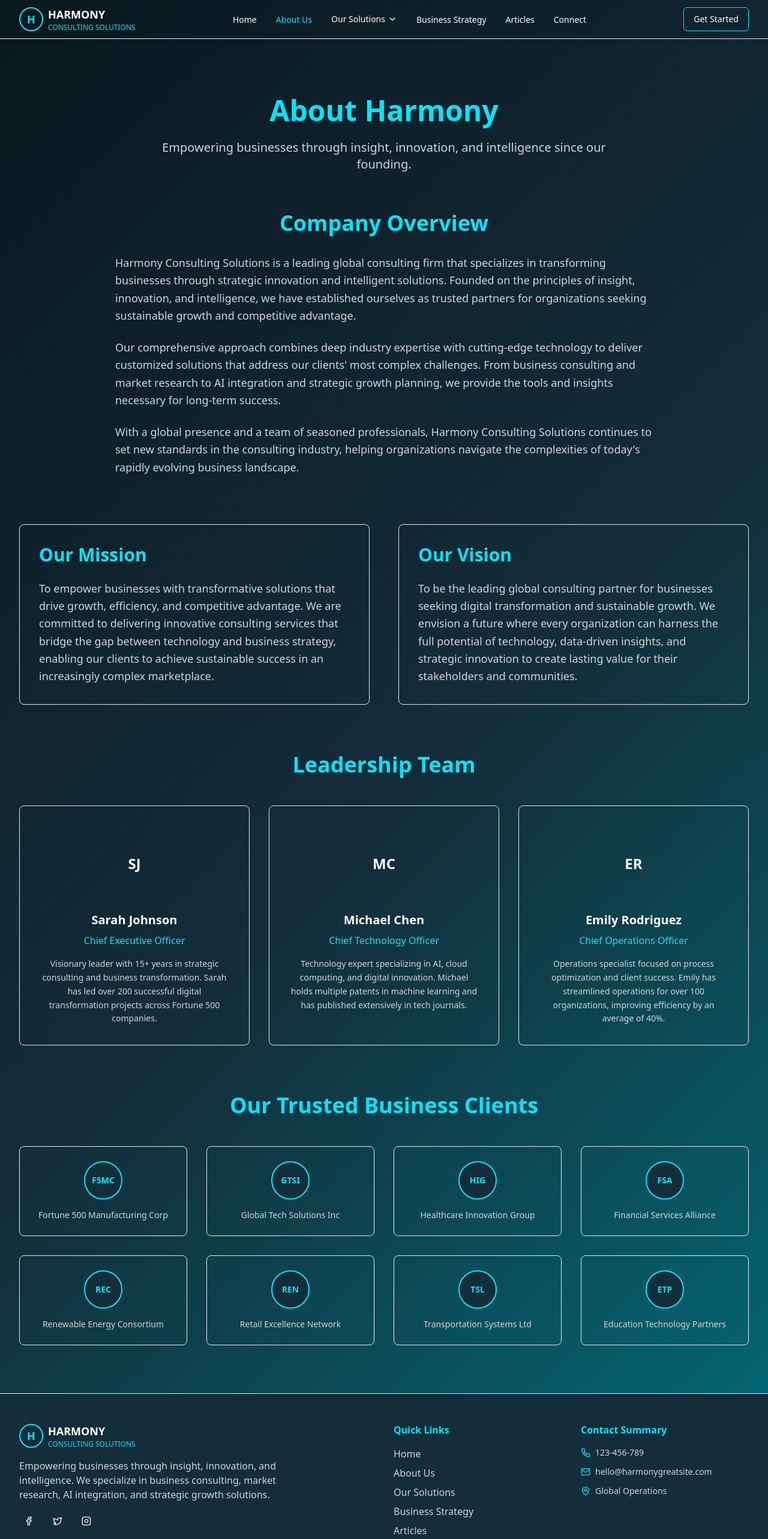
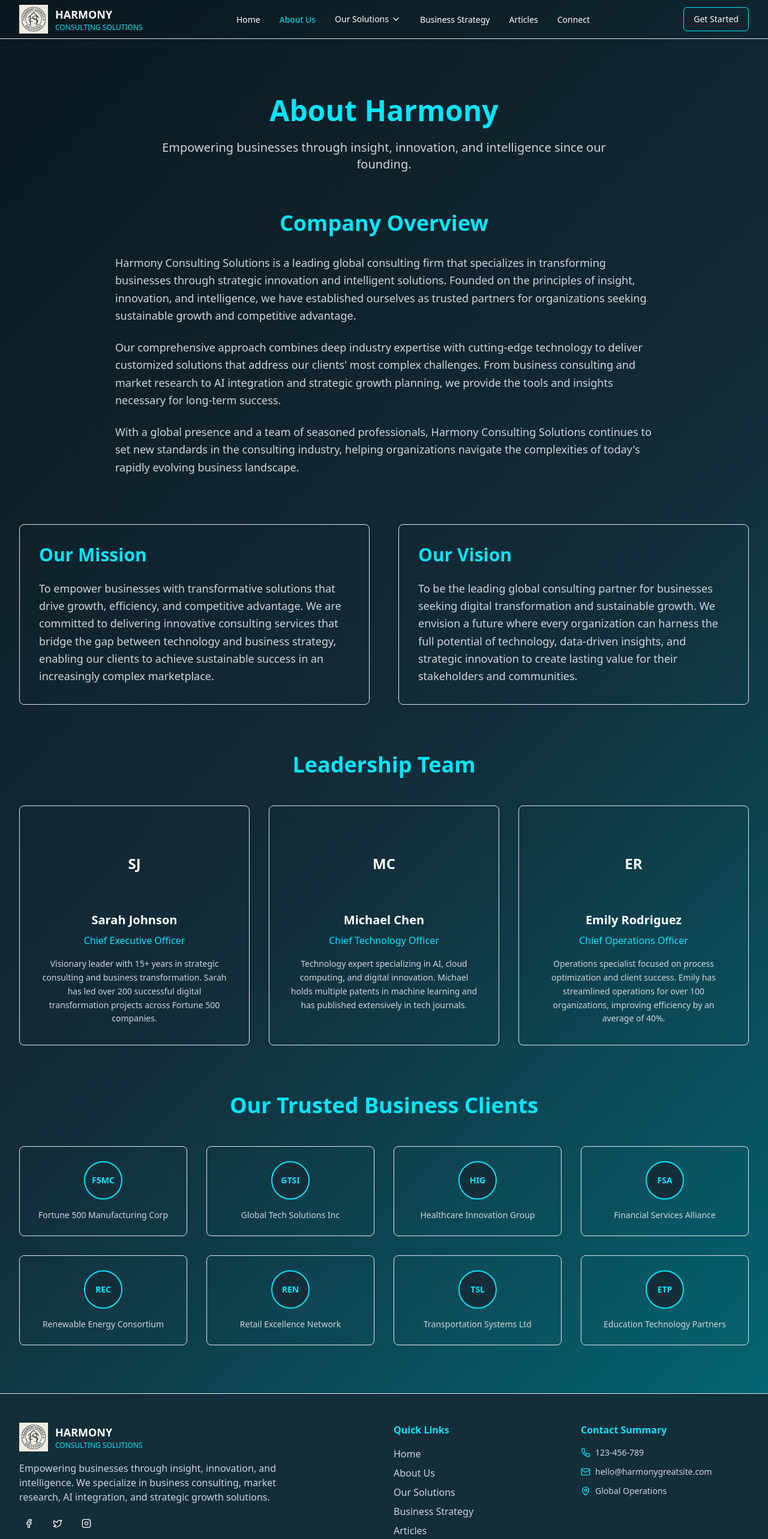
Before and after one commit to sandeepD-Lotus/harmonysite-trials, a React (Vite) app: page /about in a window 1280 px wide. Shown: the top 2566 px of the page at 60% size. Built offline with nearby package versions, Linux system fonts and the light colour scheme.

Commit message:
Update logo image
Replaced the existing logo image with the new one.

```diff
--- a/src/components/Footer.tsx
+++ b/src/components/Footer.tsx
@@ -10,10 +10,12 @@ const Footer = () => {
         <div className="grid grid-cols-1 md:grid-cols-4 gap-8">
           {/* Company Info */}
           <div className="col-span-1 md:col-span-2">
-            <Link to="/" className="flex items-center space-x-2 mb-4">
-              <div className="w-10 h-10 rounded-full border-2 border-harmony-cyan flex items-center justify-center">
-                <span className="text-harmony-cyan font-bold text-lg">H</span>
-              </div>
+            <Link to="/" className="flex items-center space-x-3 mb-4">
+              <img
+                src="/lovable-uploads/5293c8eb-5f72-4bb9-b36a-732d2afdec1d.png"
+                alt="Harmony Consulting Solutions Logo"
+                className="w-12 h-12"
+              />
               <div>
                 <span className="text-white font-bold text-lg">HARMONY</span>
                 <div className="text-harmony-cyan text-xs font-medium">CONSULTING SOLUTIONS</div>
--- a/src/components/Navigation.tsx
+++ b/src/components/Navigation.tsx
@@ -31,10 +31,12 @@ const Navigation = () => {
       <div className="max-w-7xl mx-auto px-4 sm:px-6 lg:px-8">
         <div className="flex items-center justify-between h-16">
           {/* Logo */}
-          <Link to="/" className="flex items-center space-x-2">
-            <div className="w-10 h-10 rounded-full border-2 border-harmony-cyan flex items-center justify-center">
-              <span className="text-harmony-cyan font-bold text-lg">H</span>
-            </div>
+          <Link to="/" className="flex items-center space-x-3">
+            <img
+              src="/lovable-uploads/5293c8eb-5f72-4bb9-b36a-732d2afdec1d.png"
+              alt="Harmony Consulting Solutions Logo"
+              className="w-12 h-12"
+            />
             <div>
               <span className="text-white font-bold text-lg">HARMONY</span>
               <div className="text-harmony-cyan text-xs font-medium">CONSULTING SOLUTIONS</div>
```
Also changed, not shown: public/lovable-uploads/5293c8eb-5f72-4bb9-b36a-732d2afdec1d.png (added).
